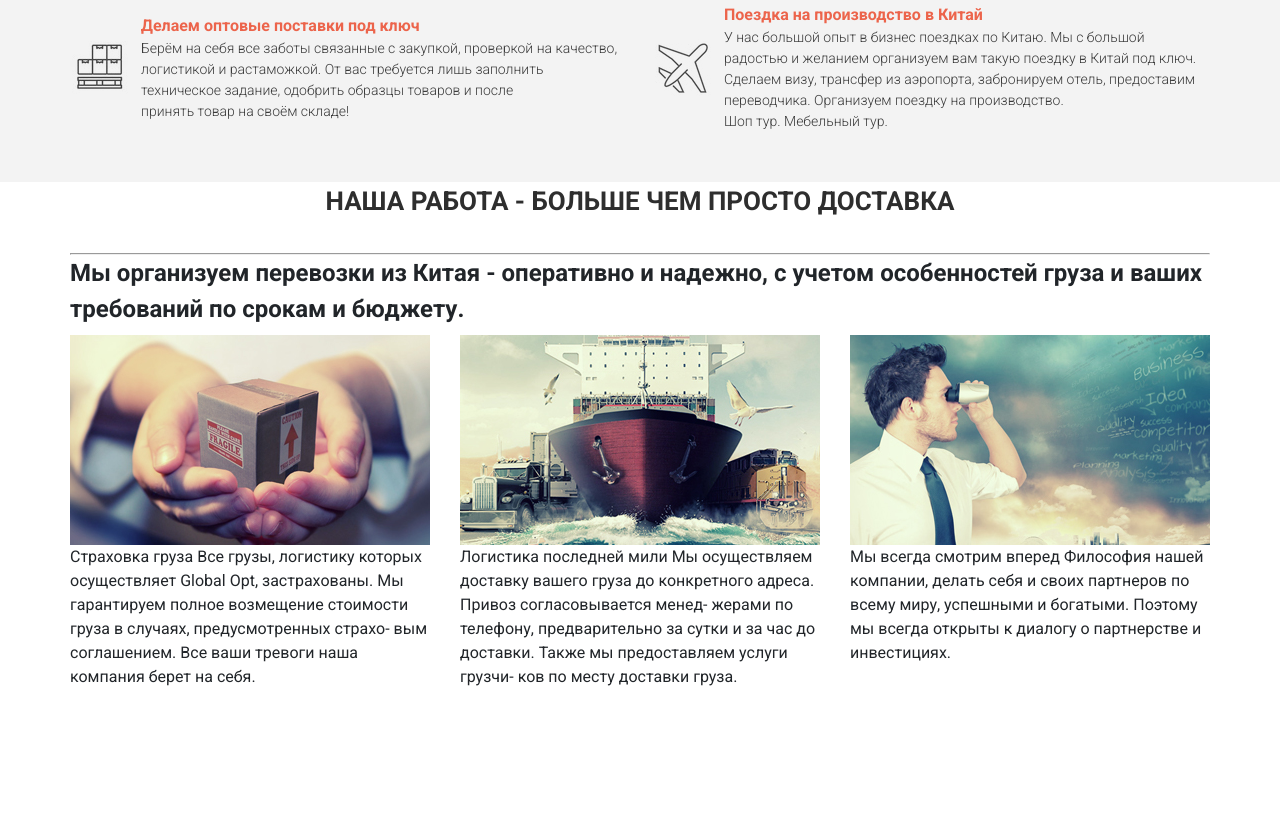
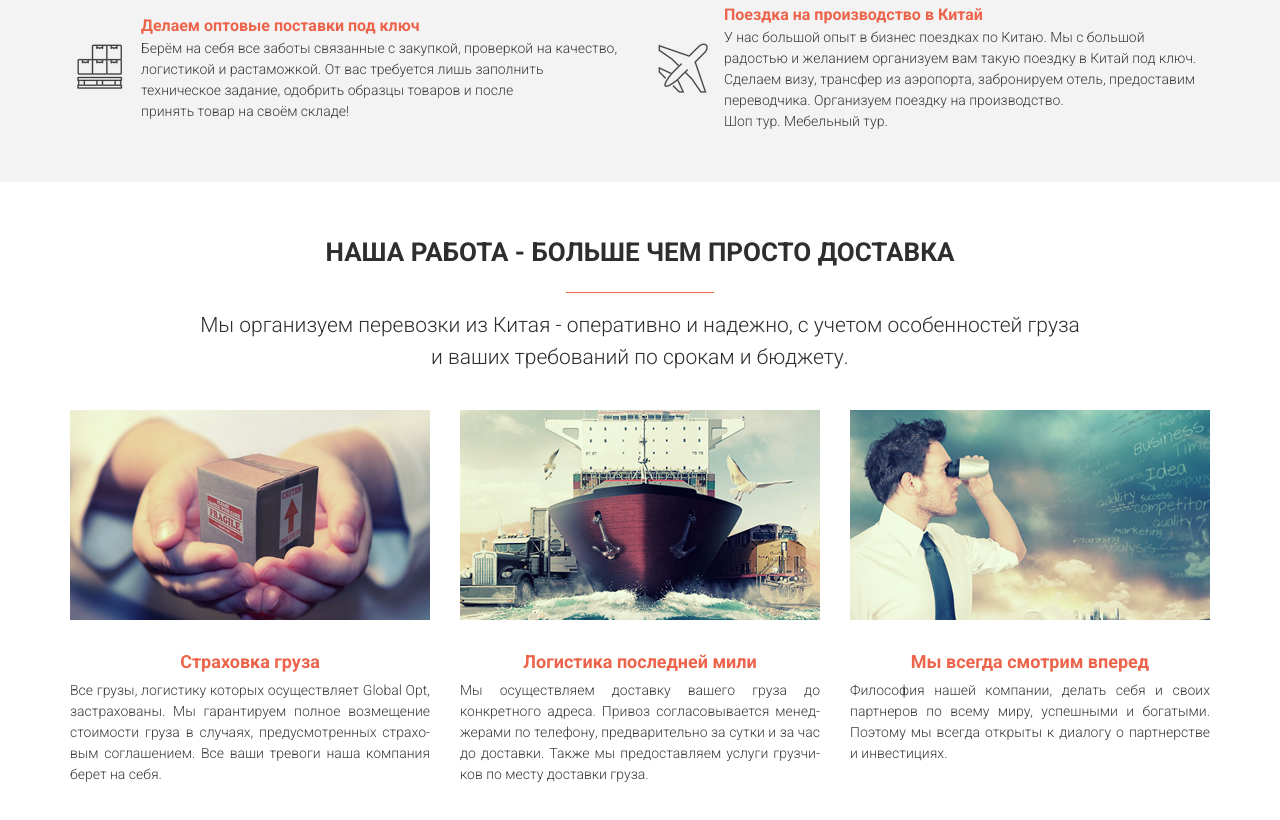
Before and after one commit to yurii-korolchuk/global, a plain HTML site: page src/index.html in a window 1280 px wide. Shown: the part 1109-1929 px from the top of the page. Before the commit the page ends 1798 px from the top, so only its background shows below. Drawn offline with Linux system fonts and the light colour scheme.

Commit message:
Stylized work section

```diff
--- a/src/index.html
+++ b/src/index.html
@@ -60,7 +60,7 @@
     </header>
     <section class="advantages">
         <div class="container">
-            <h2 class="header-text">Преимущества работы с GlobalOpt</h2>
+            <h2 class="header-text header-text_mb32">Преимущества работы с GlobalOpt</h2>
             <div class="row">
                 <div class="col-12 col-md-6 info info_horizontal">
                     <img src="icons/advantages_offices.png" alt="offices" class="info__img">
@@ -125,14 +125,14 @@
             <h2 class="header-text">Наша работа - больше чем просто доставка</h2>
             <hr class="work__separator">
             <h2 class="work__subheader">
-                Мы организуем перевозки из Китая - оперативно и надежно, с учетом особенностей груза
+                Мы организуем перевозки из Китая - оперативно и надежно, с учетом особенностей груза<br>
                 и ваших требований по срокам и бюджету.
             </h2>
             <div class="row">
                 <div class="col-12 col-md-4">
                     <div class="info info_vertical">
                         <img src="img/insurance.jpg" alt="insurance" class="info__img">
-                        <div class="info_text"><span>Страховка груза</span>
+                        <div class="info__text info__text_work"><span>Страховка груза</span>
                             Все грузы, логистику которых осуществляет Global Opt, застрахованы. Мы гарантируем полное возмещение стоимости груза в случаях, предусмотренных страхо- вым соглашением. Все ваши тревоги наша компания берет на себя.
                         </div>
                     </div>
@@ -140,7 +140,7 @@
                 <div class="col-12 col-md-4">
                     <div class="info info_vertical">
                         <img src="img/cargo.jpg" alt="cargo" class="info__img">
-                        <div class="info_text"><span>Логистика последней мили</span>
+                        <div class="info__text info__text_work"><span>Логистика последней мили</span>
                             Мы осуществляем доставку вашего груза до конкретного адреса. Привоз согласовывается менед- жерами по телефону, предварительно за сутки и за час до доставки. Также мы предоставляем услуги грузчи- ков по месту доставки груза.
                         </div>
                     </div>
@@ -148,7 +148,7 @@
                 <div class="col-12 col-md-4">
                     <div class="info info_vertical">
                         <img src="img/looking_forward.jpg" alt="looking_forward" class="info__img">
-                        <div class="info_text"><span>Мы всегда смотрим вперед</span>
+                        <div class="info__text info__text_work"><span>Мы всегда смотрим вперед</span>
                             Философия нашей компании, делать себя и своих партнеров по всему миру, успешными и богатыми. Поэтому мы всегда открыты к диалогу о партнерстве и инвестициях.
                         </div>
                     </div>
--- a/src/sass/blocks/_header-text.sass
+++ b/src/sass/blocks/_header-text.sass
@@ -1,7 +1,9 @@
 .header-text
     font-size: 26px
-    margin-bottom: 32px
+    margin-bottom: 0
     font-weight: bold
     text-transform: uppercase
     text-align: center
     color: #2e2e2e
+    &_mb32
+        margin-bottom: 32px
--- a/src/sass/blocks/_info.sass
+++ b/src/sass/blocks/_info.sass
@@ -16,6 +16,19 @@
         font-weight: 300
         text-align: center
         color: $sub-color
+        &_work
+            font-size: 14px
+            font-weight: 300
+            color: #3a3a3a
+            text-align: justify
+            span
+                display: block
+                margin-top: 28px
+                margin-bottom: 5px
+                text-align: center
+                font-size: 18px
+                font-weight: bold
+                color: $main-color
         &_black
             margin-left: 13px
             font-size: 14px
--- /dev/null
+++ b/src/sass/blocks/_work.sass
@@ -0,0 +1,18 @@
+.work
+    min-height: 620px
+    padding: 51px 0 57px 0
+    &__separator
+        display: block
+        margin: 0 auto
+        width: 148px
+        background-color: $main-color
+        height: 1px
+        border: none
+        margin-top: 20px
+        margin-bottom: 17px
+    &__subheader
+        font-size: 21px
+        font-weight: 300
+        text-align: center
+        color: #2e2e2e
+        margin-bottom: 37px
--- a/src/sass/style.sass
+++ b/src/sass/style.sass
@@ -6,6 +6,7 @@
 @import blocks/_button
 @import blocks/_advantages
 @import blocks/_header-text
+@import blocks/_work
 *
     margin: 0
     padding: 0
```
Also changed, not shown: src/css/style.min.css, 1 other file.
